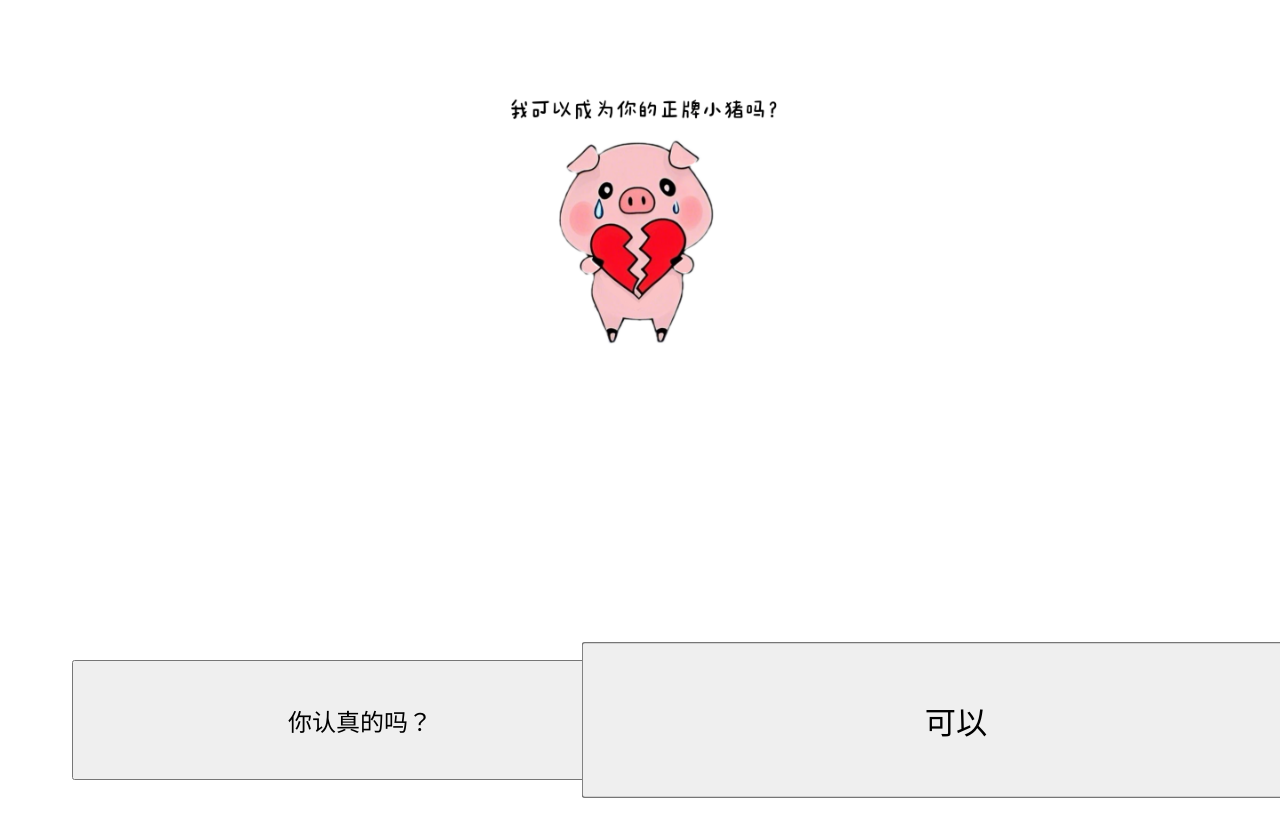
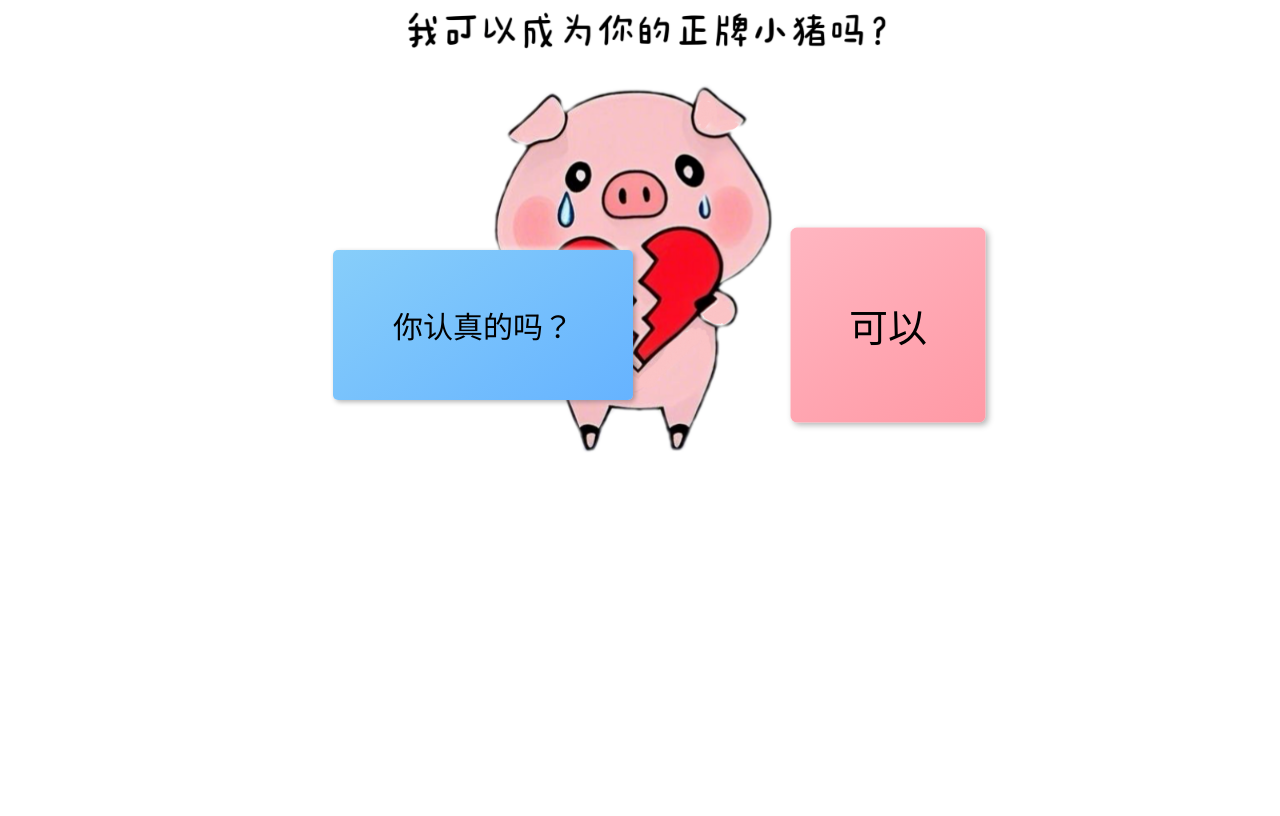
Before and after one commit to llyxg/lovepig.github.io, a plain HTML site: page index.html in a window 1280 px wide. Both pictures are taken after a click on the button "不要！". Drawn offline with Linux system fonts and the light colour scheme.

Commit message:
Update index.html

```diff
--- a/index.html
+++ b/index.html
@@ -1,18 +1,10 @@
 <!DOCTYPE html>
 <html>
 <head>
-    <meta name="viewport" content="width=device-width, initial-scale=1.0, maximum-scale=1.0, user-scalable=no">
     <style>
-        /* 新增触摸反馈样式 */
-        button:active {
-            transform: scale(0.95);
-            filter: brightness(0.9);
-        }
-
         .container {
             position: relative;
             height: 100vh;
-            overflow: hidden; /* 防止滚动干扰 */
         }
 
         #currentImage {
@@ -20,44 +12,54 @@
             left: 50%;
             top: 25%;
             transform: translate(-50%, -50%);
-            max-width: 90%;
-            max-height: 50vh; /* 给按钮留出更多空间 */
-            z-index: 1; /* 确保图片在按钮下方 */
+            max-width: 90%; /* 调整这个值来控制图片的最大宽度 */
+            max-height: 90%; /* 调整这个值来控制图片的最大高度 */
+            transition: 0.3s;
+            width: auto; /* 调整这个值来控制图片的宽度 */
+            height: auto; /* 保持图片的宽高比 */
         }
 
         .buttons {
             position: fixed;
-            bottom: 20px;
+            bottom: 400px;
             width: 100%;
             display: flex;
             justify-content: center;
-            gap: 20px;
-            z-index: 100; /* 确保按钮在最顶层 */
-            padding: 0 10px; /* 防止内容溢出 */
+            gap: 180px; /* 控制按钮之间的间距 */
         }
 
         button {
-            /* 移动端优化尺寸 */
-            width: 45vw;
-            height: 15vh;
-            font-size: 1.5rem;
-            /* 新增点击效果 */
-            transition: all 0.1s ease;
+            padding: 10px 20px;
+            border: none;
+            border-radius: 5px;
+            cursor: pointer;
+            transition: 0.3s;
+            box-shadow: 2px 2px 5px rgba(0, 0, 0, 0.3), -2px -2px 5px rgba(255, 255, 255, 0.7);
+            color: black; /* 设置默认按钮文字颜色为黑色 */
         }
 
-        /* 移动端特定样式 */
-        @media (max-width: 768px) {
-            .buttons {
-                bottom: 10px;
-                gap: 10px;
-            }
+        #btn1 {
+            background: linear-gradient(145deg, #87cefa, #66b3ff);
+            width: 300px;
+            height: 150px;
+            font-size: 30px;
+            color: black; /* 设置默认按钮文字颜色为黑色 */
+        }
 
-            button {
-                width: 40vw;
-                height: 12vh;
-                font-size: 1.2rem;
-            }
+        #btn2 {
+            background: linear-gradient(145deg, #ffb6c1, #ff99a5);
+            transform: scale(1);
+            width: 150px;
+            height: 150px;
+            font-size: 30px;
+            color: black; /* 设置默认按钮文字颜色为黑色 */
         }
+
+        /* 鼠标悬停时的动画效果 */
+        button:hover {
+            box-shadow: inset 2px 2px 5px rgba(0, 0, 0, 0.3), inset -2px -2px 5px rgba(255, 255, 255, 0.7);
+        }
+
     </style>
 </head>
 <body>
@@ -70,15 +72,7 @@
     </div>
 
     <script>
-        // 图片预加载（带错误处理）
-        function preloadImages() {
-            Object.values(imagePaths).forEach(src => {
-                const img = new Image();
-                img.src = src;
-                img.onerror = () => console.error('图片加载失败:', src);
-            });
-        }
-
+        // 从Flask获取图片路径
         const imagePaths = {
             initial: "img1.jpg",
             step1: "img2.jpg",
@@ -88,60 +82,39 @@
             final: "img6.jpg"
         };
 
-        // 初始化预加载
-        preloadImages();
-
         let clickCount = 0;
         let currentScale = 1;
+
         const btn1 = document.getElementById('btn1');
         const btn2 = document.getElementById('btn2');
         const image = document.getElementById('currentImage');
 
-        // 通用事件处理器
-        function createHandler(fn) {
-            return function(e) {
-                e.preventDefault();
-                e.stopPropagation();
-                fn();
-            }
-        }
+        btn1.addEventListener('click', () => {
+            clickCount++;
 
-        // 按钮1功能
-        const handleBtn1 = () => {
-            clickCount++;
-            const stepMap = {
-                1: {img: imagePaths.step1, text: '你认真的吗？'},
-                2: {img: imagePaths.step2, text: '要不再想想...'},
-                3: {img: imagePaths.step3, text: '不许点这个！'},
-                4: {img: imagePaths.step4, text: '拒绝的话猪猪会很伤心的'}
-            };
-
-            if (stepMap[clickCount]) {
-                image.src = stepMap[clickCount].img;
-                btn1.textContent = stepMap[clickCount].text;
+            // 切换图片和按钮文字
+            if (clickCount === 1) {
+                image.src = imagePaths.step1;
+                btn1.textContent = '你认真的吗？';
+            } else if (clickCount == 2) {
+                image.src = imagePaths.step2;
+                btn1.textContent = '要不再想想...';
+            } else if (clickCount == 3) {
+                image.src = imagePaths.step3;
+                btn1.textContent = '不许点这个！';
+            } else if (clickCount == 4) {
+                image.src = imagePaths.step4;
+                btn1.textContent = '拒绝的话猪猪会很伤心的';
             }
 
+            // 放大button2
             currentScale += 0.3;
             btn2.style.transform = `scale(${currentScale})`;
-        };
+        });
 
-        // 按钮2功能
-        const handleBtn2 = () => {
+        btn2.addEventListener('click', () => {
             image.src = imagePaths.final;
-        };
-
-        // 事件绑定（同时支持触摸和点击）
-        const bindEvents = (element, handler) => {
-            element.addEventListener('click', handler);
-            element.addEventListener('touchstart', createHandler(handler));
-            element.addEventListener('touchend', (e) => e.preventDefault());
-        };
-
-        bindEvents(btn1, handleBtn1);
-        bindEvents(btn2, handleBtn2);
-
-        // 初始化显示
-        image.src = imagePaths.initial;
+        });
     </script>
 </body>
 </html>
```
